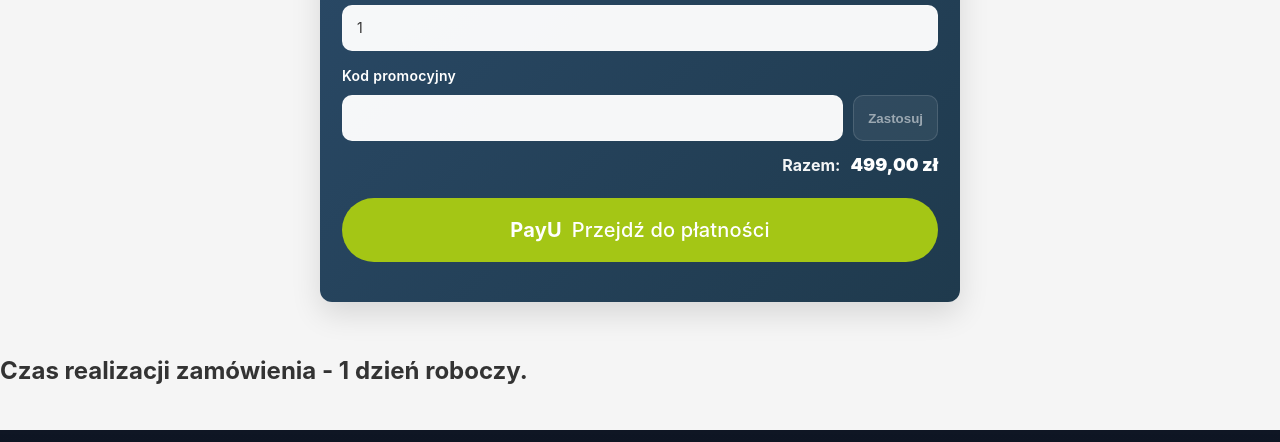
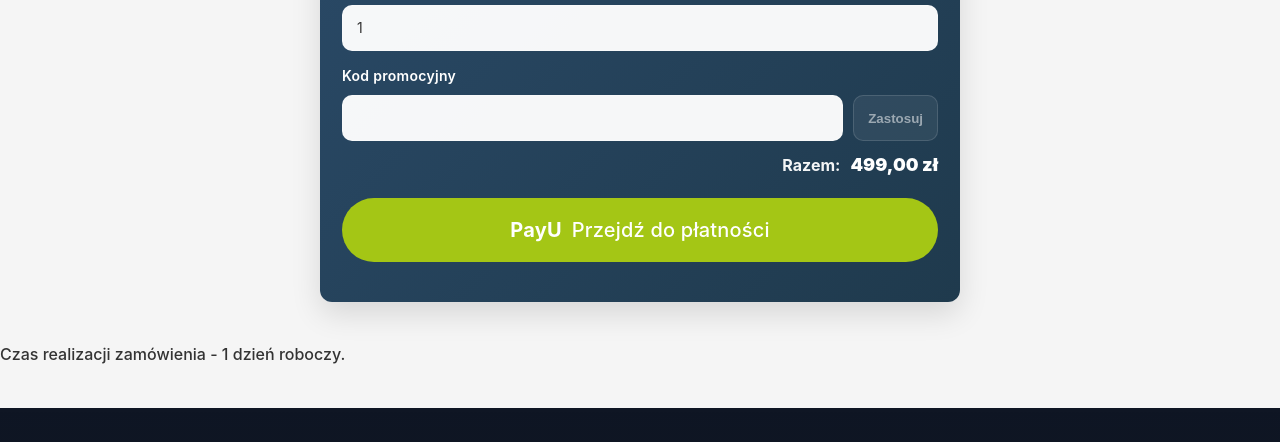
Before and after one commit to KUACK/IntegracjaPrzedsiebiorcow, a website: page buy_form.html in a window 1280 px wide. Shown: the part 1119-1561 px from the top of the page. Drawn offline with Linux system fonts and the light colour scheme.

Commit message:
Poprawa kodu promo

```diff
--- a/form_style.css
+++ b/form_style.css
@@ -283,8 +283,8 @@
 }
 
 .realizacja{
-  font-weight: 700;
-  font-size: 24px;
-  margin:10px 0px;
+  font-weight: 500;
+  font-size: 16px;
+  justify-content: center;
 
 }
--- a/functions/api/create-order.js
+++ b/functions/api/create-order.js
@@ -61,7 +61,7 @@ export async function onRequestPost({ request, env }) {
   const promo = String(promoCode || "")
     .trim()
     .toLowerCase();
-  const discountFactor = promo === "luty" && now < promoOkUntil ? 0.5 : 1;
+  const discountFactor = promo === "marzec" && now < promoOkUntil ? 0.5 : 1;
 
   const unitPrice = Math.round(t.unit * discountFactor);
   const totalAmount = unitPrice * qty; // grosze
```
